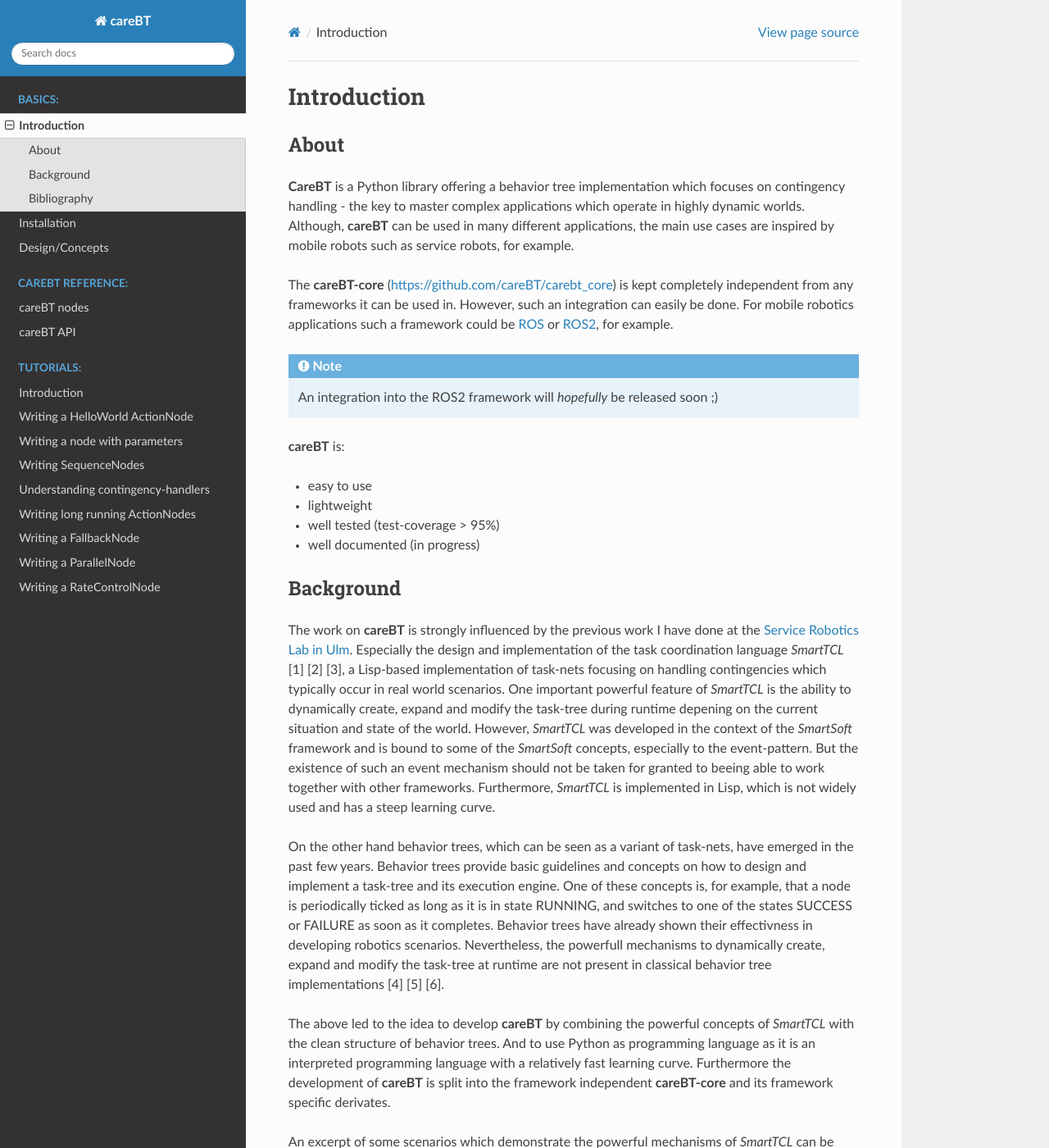
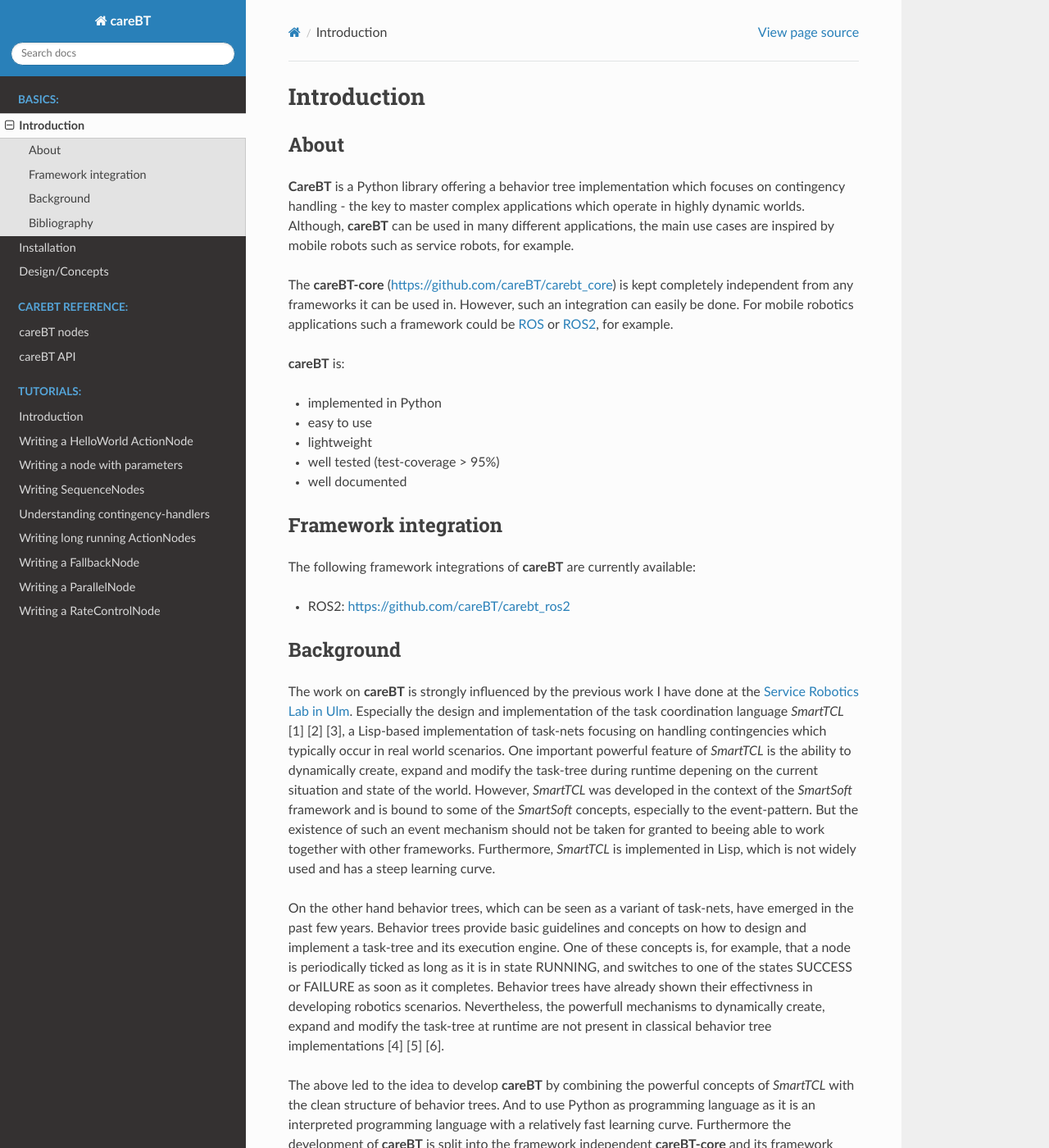
Before and after one commit to careBT/carebt_core, a Sphinx documentation site: the page built from docs/introduction.rst, in a window 1280 px wide and 1400 px high. Shown: the whole window at 82% size. Built offline with Sphinx 7.4.7 and the Read the Docs theme 2.0.0, drawn with Linux system fonts in a browser that asks for light colours; some of the changed text lies outside the part shown.

Commit message:
mention ROS2 integration

```diff
--- a/docs/introduction.rst
+++ b/docs/introduction.rst
@@ -14,16 +14,20 @@
 applications such a framework could be `ROS <https://www.ros.org/>`__
 or `ROS2 <https://www.ros.org/>`__, for example.
 
-.. note::
-
-  An integration into the ROS2 framework will *hopefully* be released soon ;)
-
 **careBT** is:
 
+*  implemented in Python
 *  easy to use
 *  lightweight
 *  well tested (test-coverage > 95%)
-*  well documented (in progress)
+*  well documented
+
+Framework integration
+---------------------
+
+The following framework integrations of **careBT** are currently available:
+
+* ROS2: https://github.com/careBT/carebt_ros2
 
 Background
 ----------
@@ -54,7 +58,7 @@
 of *SmartTCL* with the clean structure of behavior trees. And to use Python as programming
 language as it is an interpreted programming language with a relatively fast learning curve.
 Furthermore the development of **careBT** is split into the framework independent
-**careBT-core** and its framework specific derivates.
+**careBT-core** and its framework specific integrations (e.g. ROS2: https://github.com/careBT/carebt_ros2).
 
 An excerpt of some scenarios which demonstrate the powerful mechanisms of *SmartTCL*
 can be seen in the following videos on YouTube:
```
